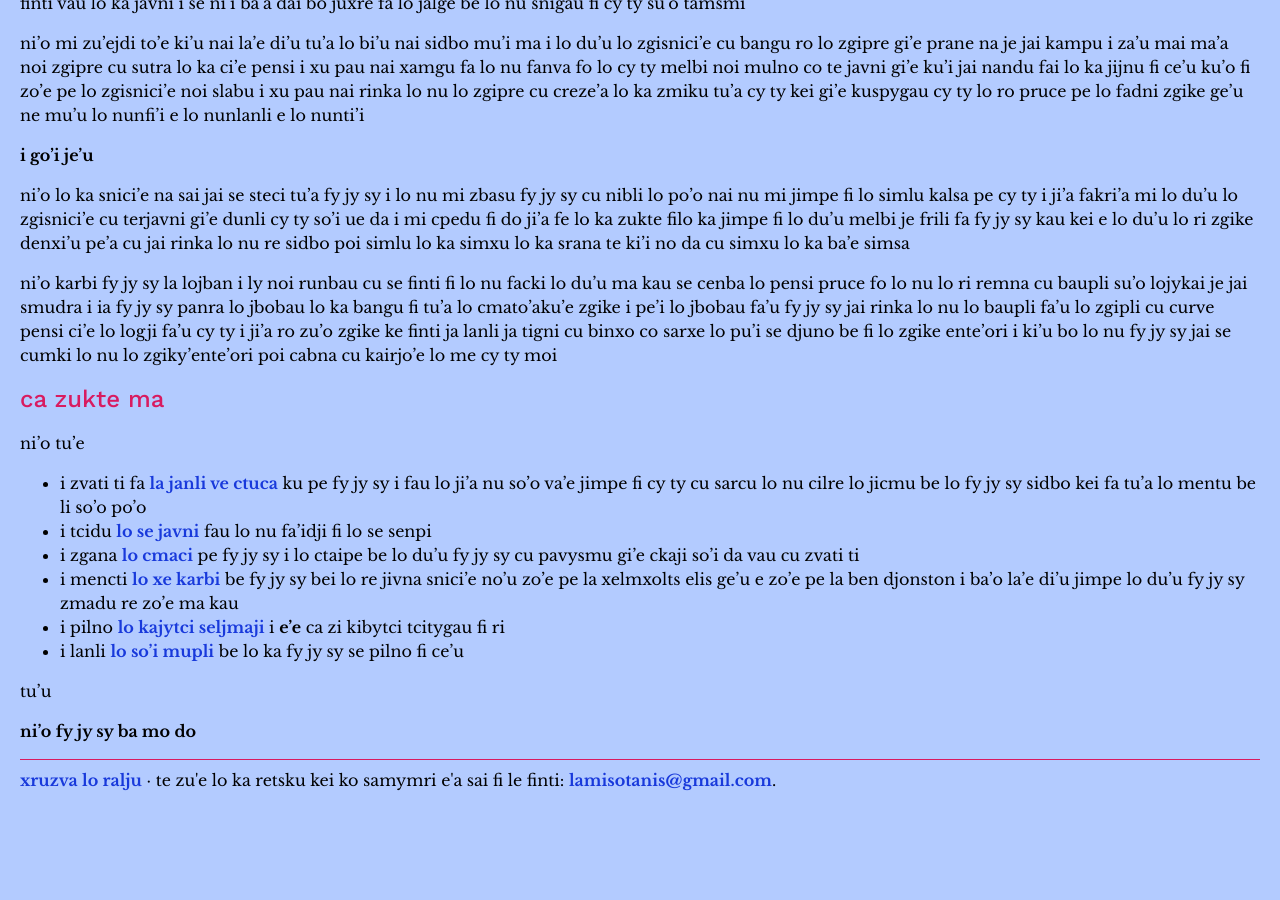
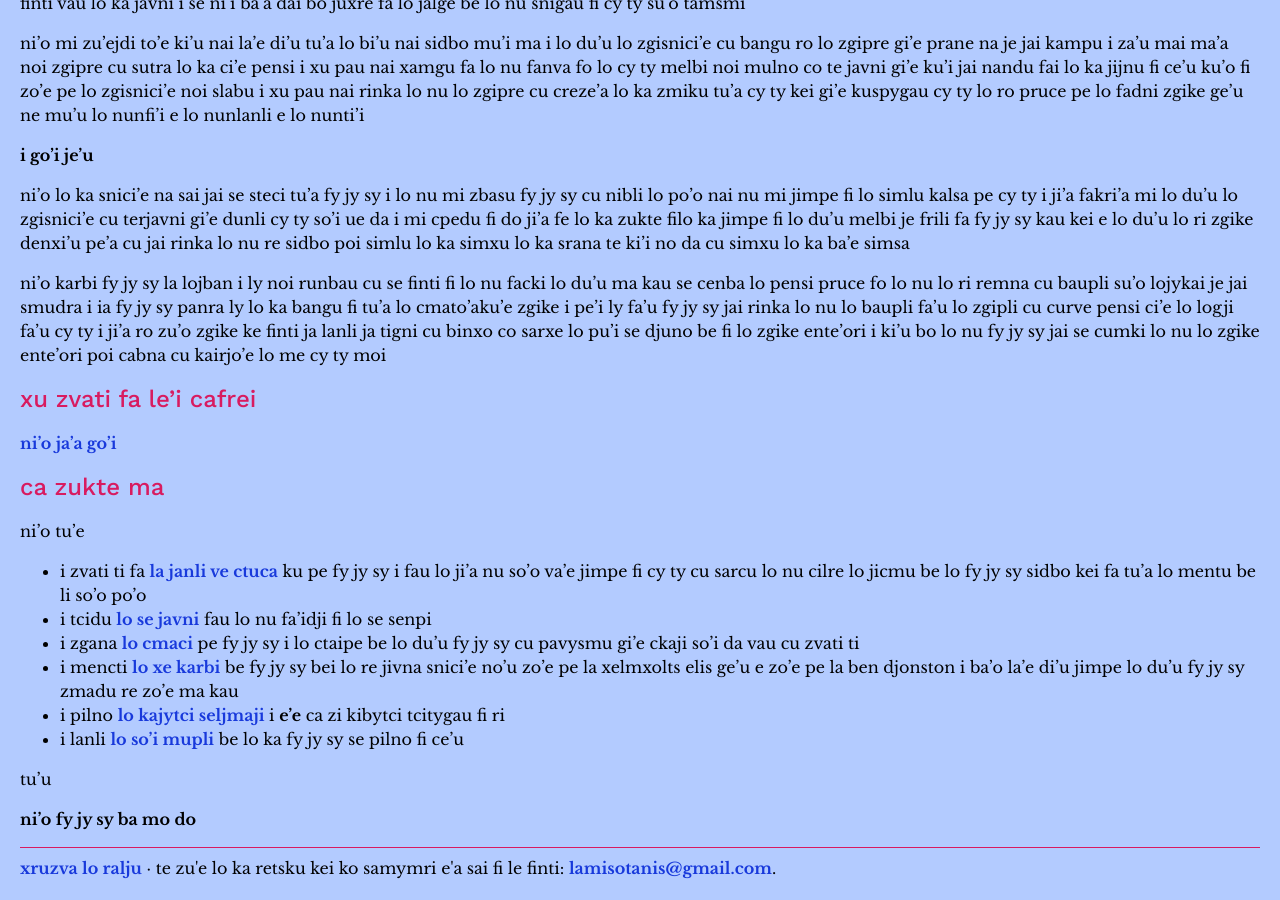
Before and after one commit to misotanni/misotanni.github.io, a Jekyll site: the page built from fjs/jbo/index.md, in a window 1280 px wide and 900 px high, scrolled down 1812 px. Built offline with Jekyll 4.4.1, drawn with Linux system fonts in a browser that asks for light colours; our own code applies the rules of GitHub Pages for plain Markdown files; before the commit the page ends 2624 px from its top, so only the background shows below that.

Commit message:
updated lojbau index to include faq

```diff
--- a/fjs/jbo/index.md
+++ b/fjs/jbo/index.md
@@ -100,10 +100,14 @@ i mi cpedu fi do ji'a fe lo ka zukte filo ka jimpe fi lo du'u melbi je frili fa
 
 ni'o karbi fy jy sy la lojban
 i ly noi runbau cu se finti fi lo nu facki lo du'u ma kau se cenba lo pensi pruce fo lo nu lo ri remna cu baupli su'o lojykai je jai smudra
-i ia fy jy sy panra lo jbobau lo ka bangu fi tu'a lo cmato'aku'e zgike
-i pe'i lo jbobau fa'u fy jy sy jai rinka lo nu lo baupli fa'u lo zgipli cu curve pensi ci'e lo logji fa'u cy ty
+i ia fy jy sy panra ly lo ka bangu fi tu'a lo cmato'aku'e zgike
+i pe'i ly fa'u fy jy sy jai rinka lo nu lo baupli fa'u lo zgipli cu curve pensi ci'e lo logji fa'u cy ty
 i ji'a ro zu'o zgike ke finti ja lanli ja tigni cu binxo co sarxe lo pu'i se djuno be fi lo zgike ente'ori
-i ki'u bo lo nu fy jy sy jai se cumki lo nu lo zgiky'ente'ori poi cabna cu kairjo'e lo me cy ty moi
+i ki'u bo lo nu fy jy sy jai se cumki lo nu lo zgike ente'ori poi cabna cu kairjo'e lo me cy ty moi
+
+## xu zvati fa le'i cafrei
+
+[ni'o ja'a go'i](faq.html)
 
 ## ca zukte ma
 
```
